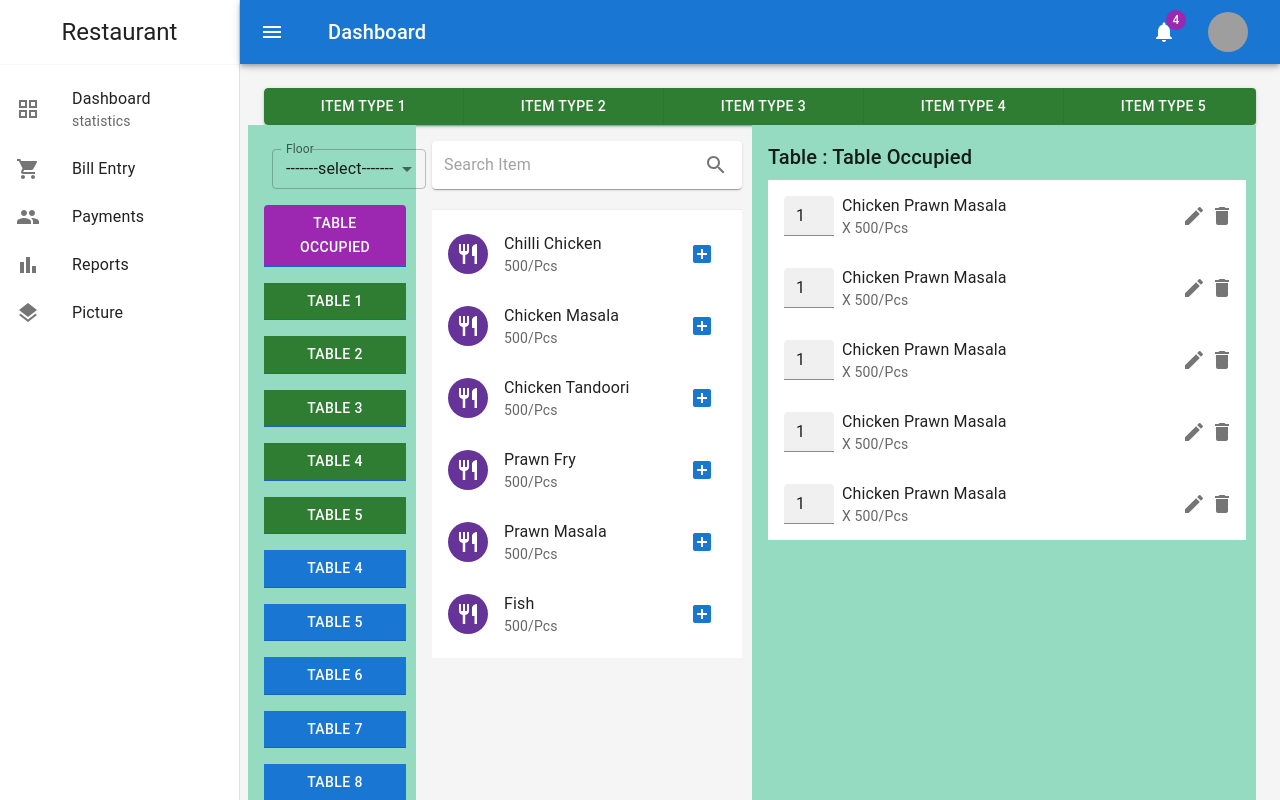
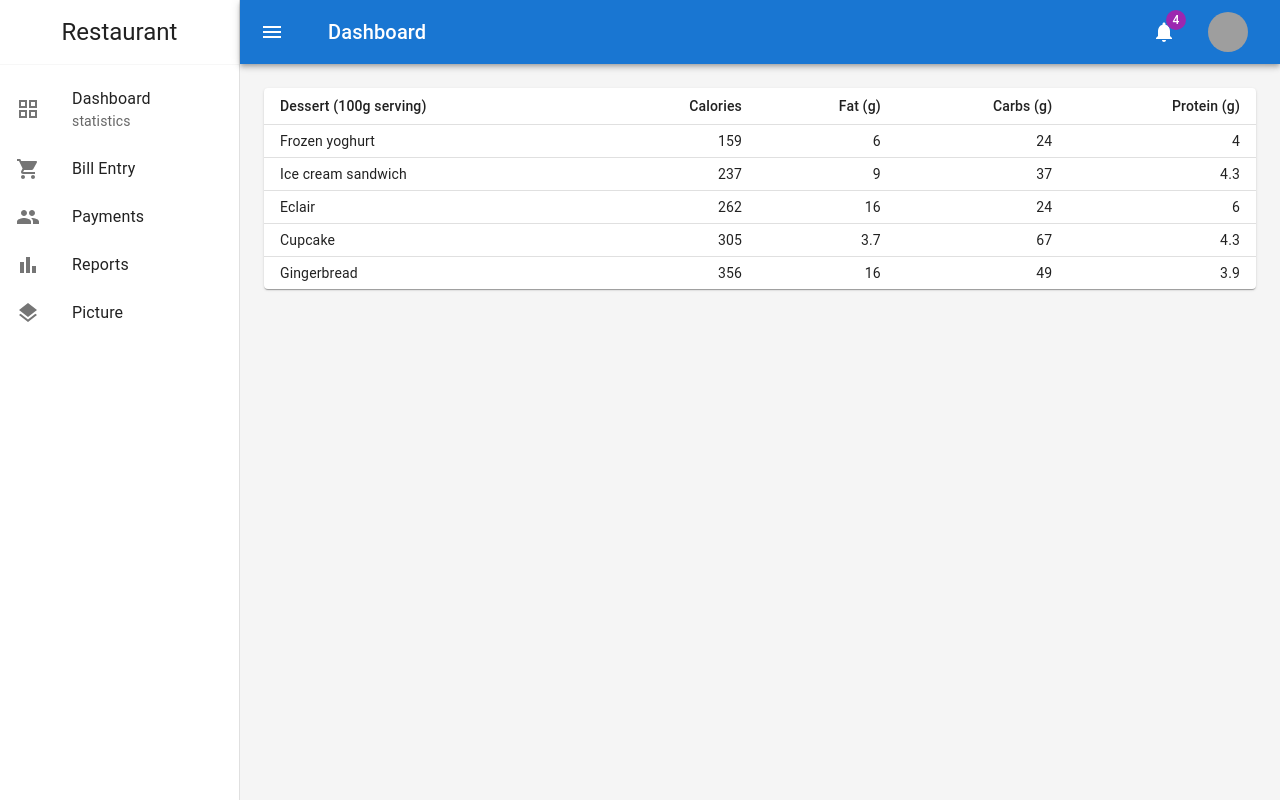
Before and after one commit to shyamsarkar/Restaurants, a React (Create React App) app in the folder frontend/: page /dashboard in a window 1280 px wide. Built offline with nearby package versions, Linux system fonts and the light colour scheme; grey boxes are pictures that could not be loaded.

Commit message:
Created Bill Entry Page (#41)

```diff
--- a/frontend/public/index.html
+++ b/frontend/public/index.html
@@ -7,11 +7,11 @@
     <meta name="theme-color" content="#000000" />
     <meta
       name="description"
-      content="Manage your restaurant"
+      content="Restaurants streamlines billing and payments while allowing effortless management of menu items across all platforms."
     />
     <link rel="apple-touch-icon" href="%PUBLIC_URL%/logo192.png" />
     <link rel="manifest" href="%PUBLIC_URL%/manifest.json" />
-    <title>React App</title>
+    <title>Restaurants</title>
   </head>
   <body>
     <div id="root"></div>
--- a/frontend/src/components/Layout/NavBar/index.js
+++ b/frontend/src/components/Layout/NavBar/index.js
@@ -1,18 +1,18 @@
-import React, { useState } from 'react';
-import { styled, createTheme, ThemeProvider } from "@mui/material/styles";
+import React, { useState, useEffect } from 'react';
+import { styled } from "@mui/material/styles";
 import MuiAppBar from "@mui/material/AppBar";
-import bootstrap from "../../../assets/bootstrap.module.scss";
 import Toolbar from "@mui/material/Toolbar";
 import IconButton from "@mui/material/IconButton";
-import MenuIcon from "@mui/icons-material/Menu";
 import Typography from "@mui/material/Typography";
 import Box from "@mui/material/Box";
 import Badge from "@mui/material/Badge";
-import NotificationsIcon from "@mui/icons-material/Notifications";
 import Menu from "@mui/material/Menu";
-import Alerts from "../../../pages/Dashboard/Alerts";
 import Avatar from "@mui/material/Avatar";
 import MenuItem from "@mui/material/MenuItem";
+import bootstrap from "../../../assets/bootstrap.module.scss";
+import MenuIcon from "@mui/icons-material/Menu";
+import NotificationsIcon from "@mui/icons-material/Notifications";
+import Alerts from "../../../pages/Dashboard/Alerts";
 import { useSelector, useDispatch } from 'react-redux';
 
 const NavBar = () => {
@@ -23,9 +23,11 @@ const NavBar = () => {
   const dispatch = useDispatch();
   const hideSidebar = useSelector((state) => state.sideBar.hideSidebar);
   const expandSidebar = useSelector((state) => state.sideBar.expandSidebar);
+  const openAlert = Boolean(anchorElAlert);
+  const openUser = Boolean(anchorElUser);
 
   const toggleDrawer = () => {
-    dispatch({type: expandSidebar ? 'COLLAPSE_MENU' : 'EXPAND_MENU'})
+    dispatch({ type: expandSidebar ? 'COLLAPSE_MENU' : 'EXPAND_MENU' })
   };
 
   const handleOpenAlert = (event) => {
@@ -109,7 +111,7 @@ const NavBar = () => {
                 vertical: "top",
                 horizontal: "right",
               }}
-              open={Boolean(anchorElAlert)}
+              open={openAlert}
               onClose={handleCloseAlert}
             >
               <Alerts />
@@ -135,7 +137,7 @@ const NavBar = () => {
                 vertical: "top",
                 horizontal: "right",
               }}
-              open={Boolean(anchorElUser)}
+              open={openUser}
               onClose={handleCloseUserMenu}
             >
               {settings.map((setting) => (
--- a/frontend/src/components/Layout/SideBar/index.js
+++ b/frontend/src/components/Layout/SideBar/index.js
@@ -1,11 +1,11 @@
 import React, { useState } from 'react'
 import { styled, createTheme, ThemeProvider } from "@mui/material/styles";
 import MuiDrawer from "@mui/material/Drawer";
-import bootstrap from "../../../assets/bootstrap.module.scss";
 import Toolbar from "@mui/material/Toolbar";
 import Typography from "@mui/material/Typography";
 import Divider from "@mui/material/Divider";
 import List from "@mui/material/List";
+import bootstrap from "../../../assets/bootstrap.module.scss";
 import { mainListItems } from "../../../pages/Dashboard/listItems";
 import { useSelector } from 'react-redux';
 
--- a/frontend/src/pages/Dashboard/index.js
+++ b/frontend/src/pages/Dashboard/index.js
@@ -19,24 +19,7 @@ import Avatar from "@mui/material/Avatar";
 import Menu from "@mui/material/Menu";
 import MenuItem from "@mui/material/MenuItem";
 import Alerts from "./Alerts";
-import { Grid } from '@mui/material';
 import Button from '@mui/material/Button';
-import ButtonGroup from '@mui/material/ButtonGroup';
-import FormControl from '@mui/material/FormControl';
-import Select from '@mui/material/Select';
-import InputLabel from '@mui/material/InputLabel';
-import Paper from '@mui/material/Paper';
-import InputBase from '@mui/material/InputBase';
-import SearchIcon from '@mui/icons-material/Search';
-import ListItem from '@mui/material/ListItem';
-import ListItemText from '@mui/material/ListItemText';
-import ListItemAvatar from '@mui/material/ListItemAvatar';
-import RestaurantIcon from '@mui/icons-material/Restaurant';
-import AddBoxIcon from '@mui/icons-material/AddBox';
-import DeleteIcon from '@mui/icons-material/Delete';
-import EditIcon from '@mui/icons-material/Edit';
-import TextField from '@mui/material/TextField';
-import Snackbar from '@mui/material/Snackbar';
 import CloseIcon from '@mui/icons-material/Close';
 import { useSelector, useDispatch } from 'react-redux';
 
@@ -286,122 +269,6 @@ export default function Dashboard() {
         >
           <Toolbar />
           <Box className={`${bootstrap.pX4} ${bootstrap.mY4}`}>
-            <Grid container spacing={2}>
-              {/* First container with 100% width */}
-              <Grid item xs={12}>
-                <ButtonGroup variant="contained" style={{ overflowX: 'scroll', whiteSpace: 'nowrap', maxWidth: '100%' }} aria-label="Basic button group">
-                  {itemTypes.map((elem) => (
-                    <Button key={elem} color="success" style={{ minWidth: '200px' }}>Item Type {elem}</Button>
-                  ))}
-                </ButtonGroup>
-              </Grid>
-              {/* Second container with 33% width */}
-              <Grid item xs={2} sx={{ backgroundColor: '#95dbc1', px: '10px', textAlign: 'center' }}>
-                <FormControl sx={{ m: 1, minWidth: '80%' }} size="small">
-                  <InputLabel id="demo-simple-select-autowidth-label">Floor</InputLabel>
-                  <Select
-                    labelId="demo-simple-select-autowidth-label"
-                    id="demo-simple-select-autowidth"
-                    value={0}
-                    onChange={null}
-                    autoWidth
-                    label="Age"
-                  >
-                    <MenuItem value={0}>-------select-------</MenuItem>
-                    <MenuItem value={10}>Ground Floor</MenuItem>
-                    <MenuItem value={21}>First Floor</MenuItem>
-                    <MenuItem value={22}>Second Floor</MenuItem>
-                  </Select>
-                </FormControl>
-                <ButtonGroup
-                  orientation="vertical"
-                  aria-label="Vertical button group"
-                  variant="contained"
-                  sx={{boxShadow: '0'}}
-                >
-                  <Button sx={{ my: 1 }} color="secondary" key={'secondary_button'}>Table Occupied</Button>
-                  {[1, 2, 3, 4, 5].map((data, index) => (
-                    <Button sx={{ my: 1 }} color="success" key={index}>Table {data}</Button>
-                  ))}
-                  {[4, 5, 6, 7, 8, 9, 10].map((data, index) => (
-                    <Button sx={{ my: 1 }} color="primary" key={index}>Table {data}</Button>
-                  ))}
-                </ButtonGroup>
-              </Grid>
-              {/* Third container with 33% width */}
-              <Grid item xs={4} sx={{ px: '10px' }}>
-                <>
-                  <Paper
-                    component="form"
-                    sx={{ p: '2px 4px', display: 'flex', alignItems: 'center' }}
-                  >
-                    <InputBase
-                      sx={{ ml: 1, flex: 1 }}
-                      placeholder="Search Item"
-                      inputProps={{ 'aria-label': 'search item' }}
-                    />
-                    <IconButton type="button" sx={{ p: '10px' }} aria-label="search">
-                      <SearchIcon />
-                    </IconButton>
-                    {/* <Divider sx={{ height: 28, m: 0.5 }} orientation="vertical" /> */}
-                  </Paper>
-                  <Divider sx={{ marginTop: '20px' }} />
-                  <List sx={{ width: '100%', width: '100%', bgcolor: 'background.paper' }}>
-                    {['Chilli Chicken', 'Chicken Masala', 'Chicken Tandoori', 'Prawn Fry', 'Prawn Masala', 'Fish'].map((data) => (
-                      <ListItem>
-                        <ListItemAvatar>
-                          <Avatar sx={{ backgroundColor: 'rebeccapurple' }}>
-                            {/* <BeachAccessIcon /> */}
-                            <RestaurantIcon />
-                          </Avatar>
-                        </ListItemAvatar>
-                        <ListItemText primary={data} secondary="500/Pcs" />
-                        <IconButton color="primary" aria-label="Add" size="large">
-                          <AddBoxIcon />
-                        </IconButton>
-                      </ListItem>
-                    ))}
-                  </List>
-                </>
-              </Grid>
-              {/* Fourth container with 33% width */}
-              <Grid item xs={6} sx={{ backgroundColor: '#95dbc1', px: '10px' }}>
-                <Typography variant="h6" gutterBottom>Table : {"Table Occupied"}</Typography>
-                {[1, 2, 3, 4, 5].map(data => (
-                  <List sx={{ width: '100%', width: '100%', bgcolor: 'background.paper', paddingBlock: 0 }}>
-                    <ListItem>
-                      <TextField
-                        hiddenLabel
-                        id="filled-hidden-label-small"
-                        defaultValue="1"
-                        variant="filled"
-                        size="small"
-                        sx={{ width: 50 }}
-                        onKeyUp={(e) => handleKeyUp(e, 'Chicken Prawn Masala')}
-                      />
-                      <Snackbar
-                        open={openSnacks}
-                        autoHideDuration={6000}
-                        onClose={handleSnacksClose}
-                        message={itemQuantity}
-                        action={action}
-                      />
-                      <ListItemText
-                        primary=" Chicken Prawn Masala"
-                        secondary=" X 500/Pcs"
-                        sx={{ ml: 1 }}
-                      />
-                      <IconButton edge="end" aria-label="edit">
-                        <EditIcon />
-                      </IconButton>
-                      <IconButton edge="end" aria-label="delete">
-                        <DeleteIcon />
-                      </IconButton>
-                    </ListItem>
-                  </List>
-                ))}
-              </Grid>
-            </Grid>
             <DataTable />
           </Box>
         </Box>
```
Also changed, not shown: frontend/src/pages/BillEntry/index.js (+19 -12 lines), frontend/src/routes.js (+4 -4 lines), frontend/public/manifest.json.
